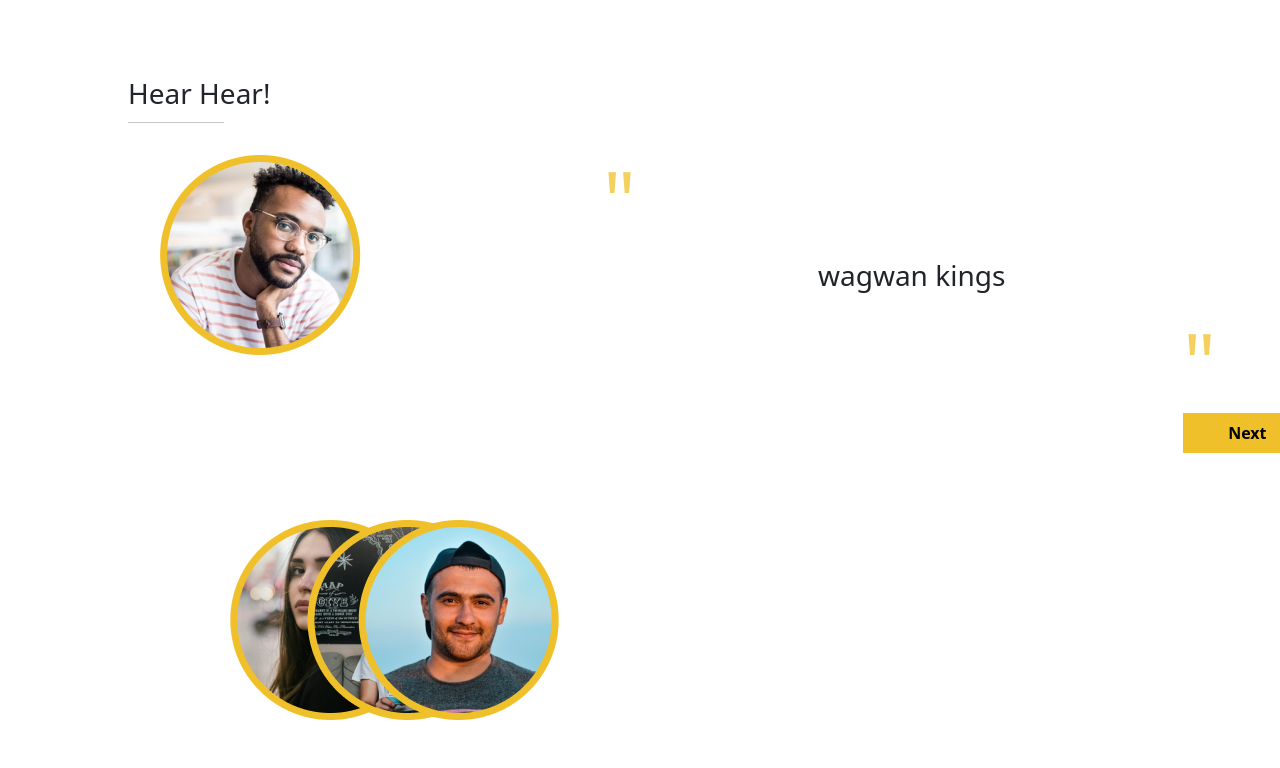
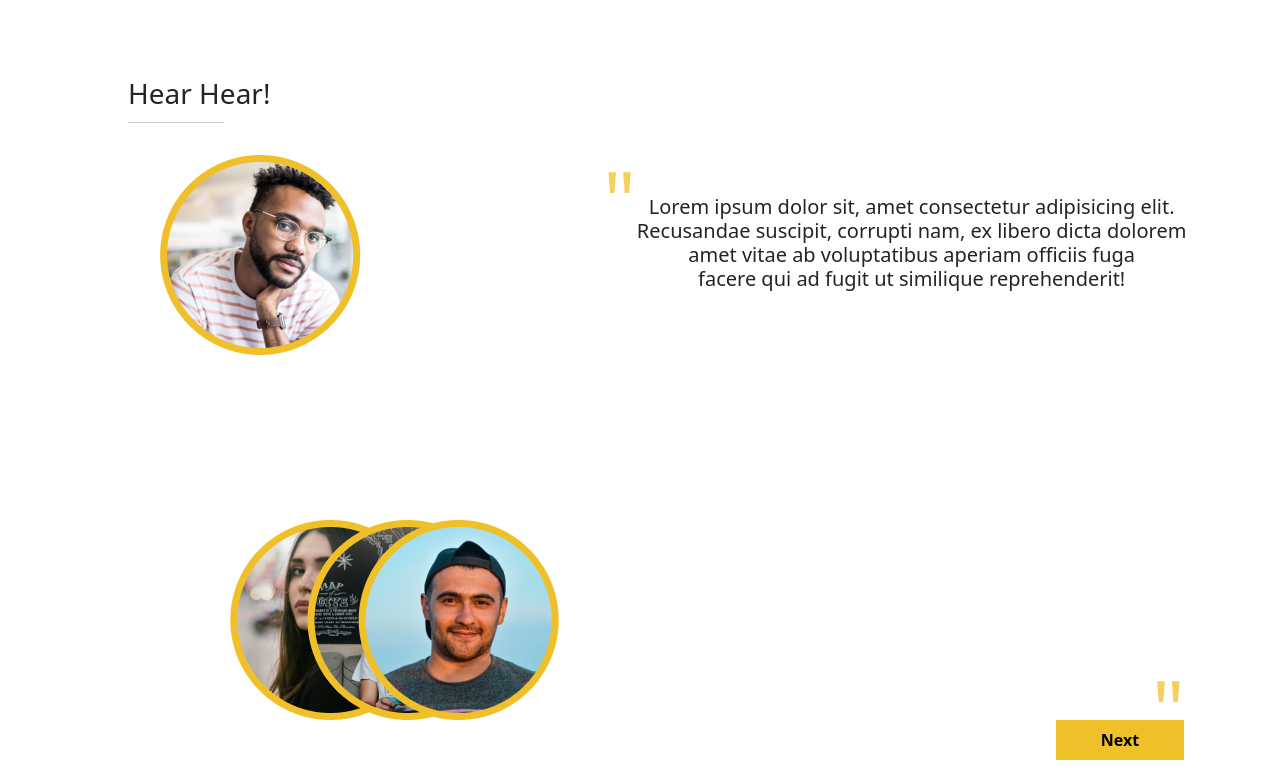
Before and after one commit to Deepizel/furnituretechcompany, a plain HTML site: page index.html in a window 1280 px wide. Shown: the part 2440-3208 px from the top of the page. Before the commit the page ends 3160 px from the top, so only its background shows below. Drawn offline with nearby package versions, Linux system fonts and the light colour scheme.

Commit message:
added styling

```diff
--- a/index.html
+++ b/index.html
@@ -325,7 +325,7 @@
                     <div class="col-md-7">
                          <div class="review">
                            <span class="robot">"</span>
-                           <h3 class="reviews">   wagwan kings</h3> <span class="robot1">"</span>
+                           <h5 class="reviews">   Lorem ipsum dolor sit, amet consectetur adipisicing elit. <br> Recusandae suscipit, corrupti nam, ex libero dicta dolorem <br> amet vitae ab voluptatibus aperiam officiis fuga <br> facere qui ad fugit ut similique reprehenderit!</h5> <span class="robot1">"</span>
                          </div>
                          <button class="reviewbtn">Next</button>
                     </div>
--- a/stylesheet.css
+++ b/stylesheet.css
@@ -231,14 +231,19 @@
   /* margin-top: -40px; */
 }
 
-.review h3{
+.review h5{
  text-align: center;
+ margin-top: -4rem;
 }
 
 .robot1{
  color: rgb(244,208,95);
   font-size: 5rem;
   margin-left: 40rem;
+  margin-top: -2rem;
+  position: absolute;
+  top: 390%;
+  left: 40%;
 }
 
 .reviewbtn{
@@ -248,6 +253,8 @@
   background-color: rgb(240,192,42);
   color: black;
   font-weight: bolder;
-  margin-top: -20px;
-  margin-left: 40rem;
+  margin-left: 34rem;
+  position: absolute;
+  top: 395%;
+  left: 40%;
 }
```
